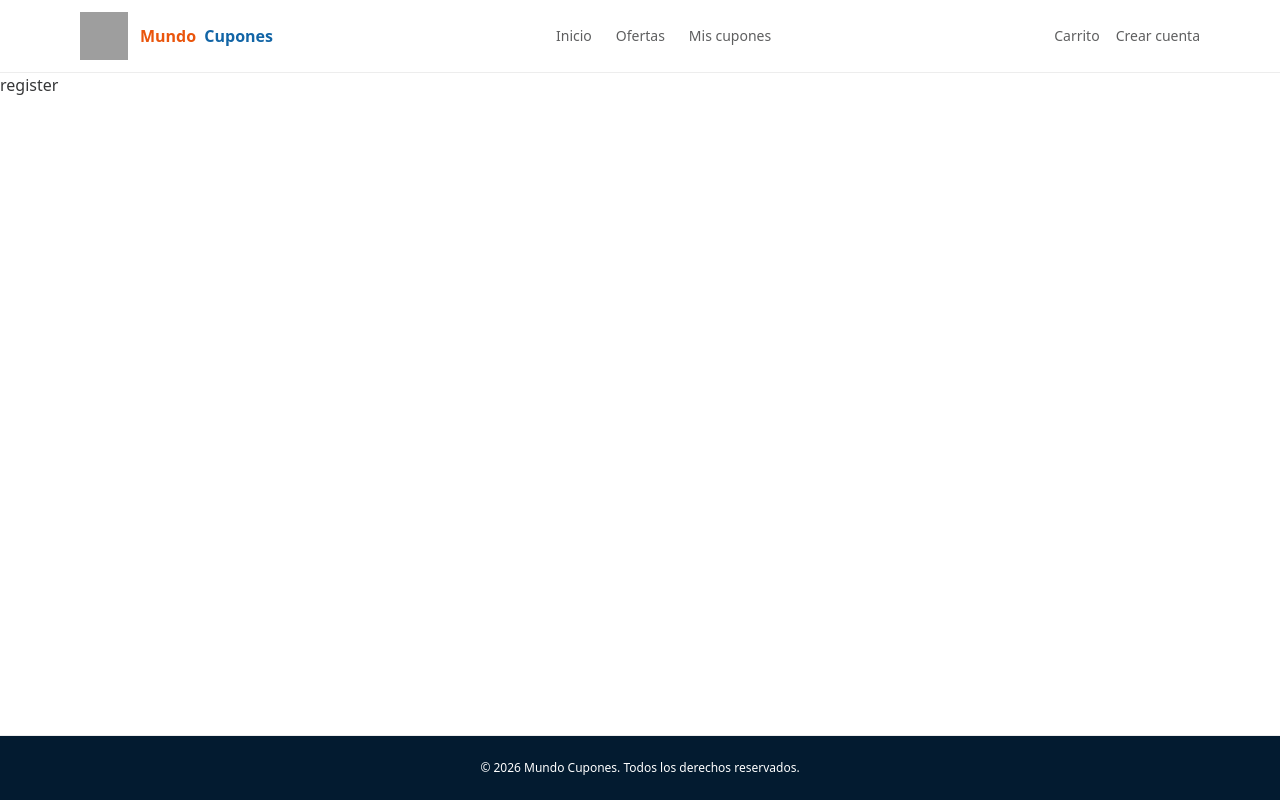
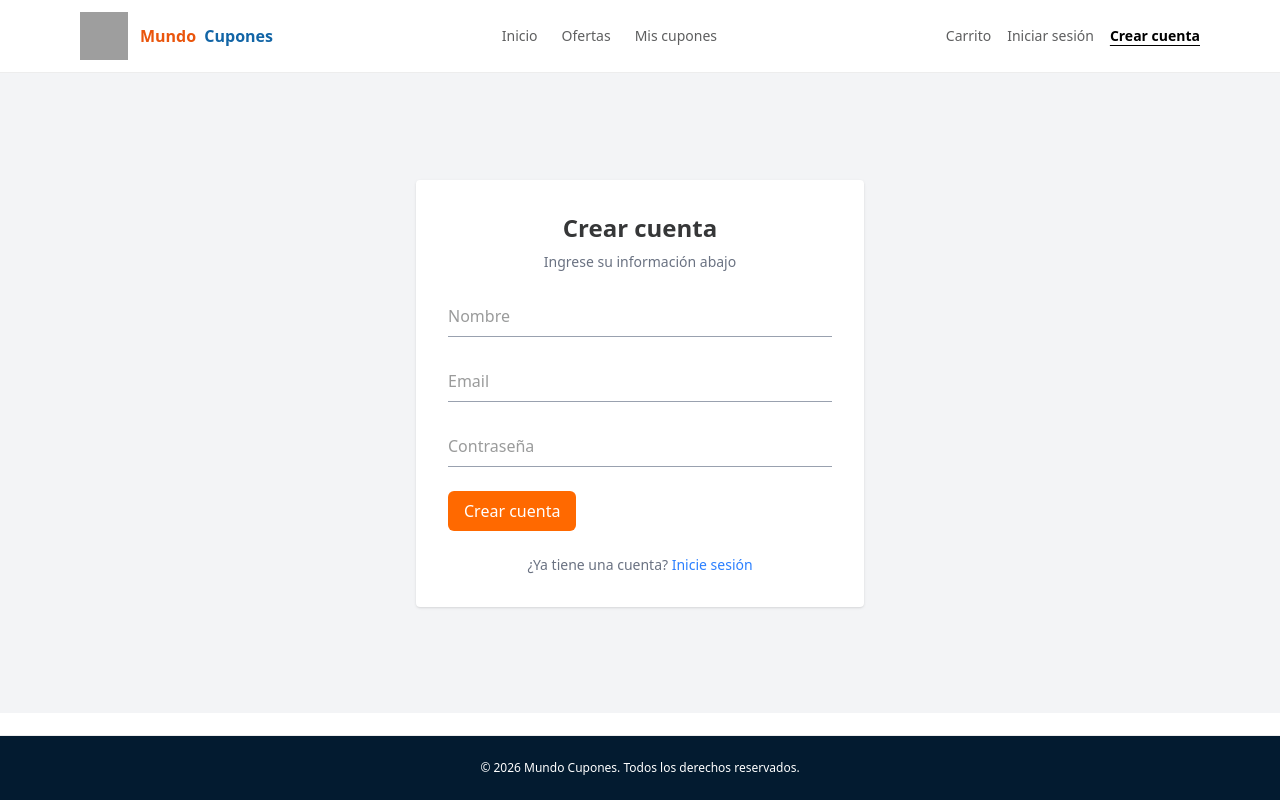
Before and after one commit to C3-SV/CuponeraWeb2, a React (Vite) app: page /register in a window 1280 px wide. Built offline with nearby package versions, Linux system fonts and the light colour scheme; grey boxes are pictures that could not be loaded; the HTML template or start-up script is replaced by a standard one.

Commit message:
Login-Registes-Views

```diff
--- /dev/null
+++ b/src/features/auth/components/Button.jsx
@@ -0,0 +1,15 @@
+export default function Button({ children, variant = "primary" }) {
+
+  const styles = {
+    primary: "bg-orange-500 text-white hover:bg-orange-600",
+    secondary: "bg-white border border-gray-300 text-gray-700 hover:bg-gray-100"
+  }
+
+  return (
+    <button
+      className={`px-4 py-2 rounded-md transition ${styles[variant]}`}
+    >
+      {children}
+    </button>
+  )
+}
--- /dev/null
+++ b/src/features/auth/components/Input.jsx
@@ -0,0 +1,9 @@
+export default function Input({ type, placeholder }) {
+  return (
+    <input
+      type={type}
+      placeholder={placeholder}
+      className="w-full border-b border-gray-400 bg-transparent py-2 focus:outline-none focus:border-orange-500"
+    />
+  )
+}
--- /dev/null
+++ b/src/features/auth/components/LoginForm.jsx
@@ -0,0 +1,33 @@
+import Input from "./Input"
+import Button from "./Button"
+
+export default function LoginForm() {
+  return (
+    <div className="bg-white w-full max-w-md p-8 shadow-sm rounded-sm">
+
+      <h2 className="text-2xl font-semibold text-center mb-2">
+        Inicio de sesión
+      </h2>
+
+      <p className="text-center text-gray-500 text-sm mb-6">
+        Ingrese su cuenta
+      </p>
+
+      <div className="space-y-6">
+        <Input type="text" placeholder="Correo o nombre de usuario" />
+        <Input type="password" placeholder="Contraseña" />
+      </div>
+
+      <div className="mt-6 flex items-center gap-4">
+        <Button variant="primary">
+          Iniciar sesión
+        </Button>
+
+        <a href="#" className="text-orange-500 text-sm hover:underline">
+          ¿Olvidó su contraseña?
+        </a>
+      </div>
+
+    </div>
+  )
+}
--- /dev/null
+++ b/src/features/auth/components/RegisterForm.jsx
@@ -0,0 +1,37 @@
+import Input from "./Input"
+import Button from "./Button"
+
+export default function RegisterForm() {
+  return (
+    <div className="bg-white w-full max-w-md p-8 shadow-sm rounded-sm">
+
+      <h2 className="text-2xl font-semibold text-center mb-2">
+        Crear cuenta
+      </h2>
+
+      <p className="text-center text-gray-500 text-sm mb-6">
+        Ingrese su información abajo
+      </p>
+
+      <div className="space-y-6">
+        <Input type="text" placeholder="Nombre" />
+        <Input type="text" placeholder="Email" />
+        <Input type="password" placeholder="Contraseña" />
+      </div>
+
+      <div className="mt-6 space-y-4">
+        <Button variant="primary" className="w-full">
+          Crear cuenta
+        </Button>
+      </div>
+
+      <p className="text-center text-sm text-gray-500 mt-6">
+        ¿Ya tiene una cuenta?{" "}
+        <a href="/login" className="text-blue-500 hover:underline">
+          Inicie sesión
+        </a>
+      </p>
+
+    </div>
+  )
+}
--- a/src/features/auth/components/login.jsx
+++ b/src/features/auth/components/login.jsx
@@ -1,5 +1,6 @@
 import { useState } from "react";
 import { loginUser, logoutUser } from "../authService";
+import LoginForm from "../components/LoginForm"
 
 export default function Login() {
   const [email, setEmail] = useState("");
@@ -27,6 +28,8 @@ export default function Login() {
 
   return (
     //aqui va el formulario de login
-    <div>login</div>
+   <div className="flex items-center justify-center min-h-[calc(100vh-160px)] bg-gray-100 px-4">
+      <LoginForm />
+    </div>
   );
 }
--- a/src/features/auth/components/register.jsx
+++ b/src/features/auth/components/register.jsx
@@ -1,6 +1,7 @@
 import React from 'react'
 import { useState } from "react";
 import {registerUser} from "../authService";
+import RegisterForm from "../components/RegisterForm"
 
 export default function Register() {
   const [name, setName] = useState("");
@@ -19,6 +20,8 @@ export default function Register() {
   };
   return (
     //aqui va el formulario de registro
-    <div>register</div>
+    <div className="flex items-center justify-center min-h-[calc(100vh-160px)] bg-gray-100 px-4">
+      <RegisterForm />
+    </div>
   )
 }
--- a/src/layouts/RootLayout.jsx
+++ b/src/layouts/RootLayout.jsx
@@ -53,6 +53,9 @@ export default function RootLayout() {
                             Carrito
                         </NavLink>
                         <NavLink to="/login" className={linkDesktop}>
+                            Iniciar sesión
+                        </NavLink>
+                        <NavLink to="/register" className={linkDesktop}>
                             Crear cuenta
                         </NavLink>
                     </div>
@@ -154,11 +157,18 @@ export default function RootLayout() {
                                 Carrito
                             </NavLink>
                             <NavLink
+                                to="/register"
+                                className={linkMobile}
+                                onClick={() => setMobileOpen(false)}
+                            >
+                                Crear cuenta
+                            </NavLink>
+                            <NavLink
                                 to="/login"
                                 className={linkMobile}
                                 onClick={() => setMobileOpen(false)}
                             >
-                                Crear cuenta
+                                Iniciar sesión
                             </NavLink>
                         </div>
                     </div>
```
